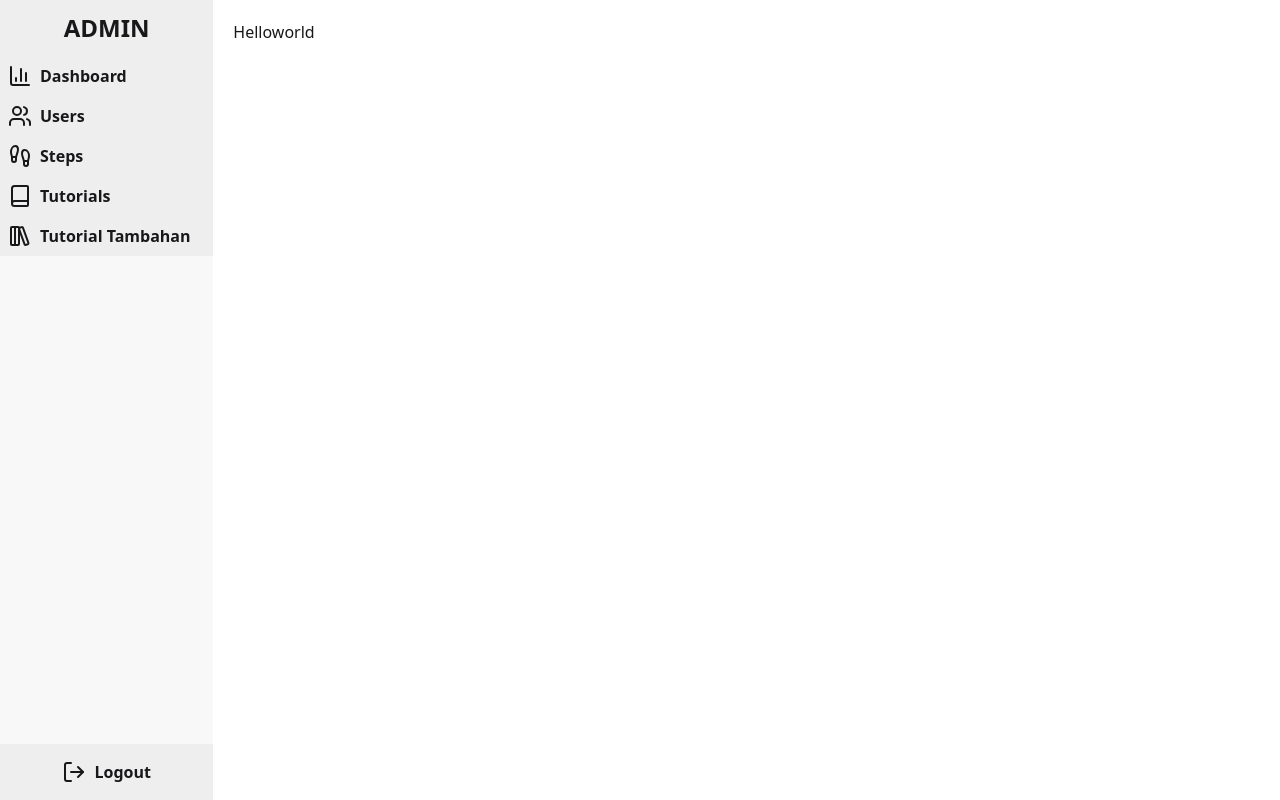
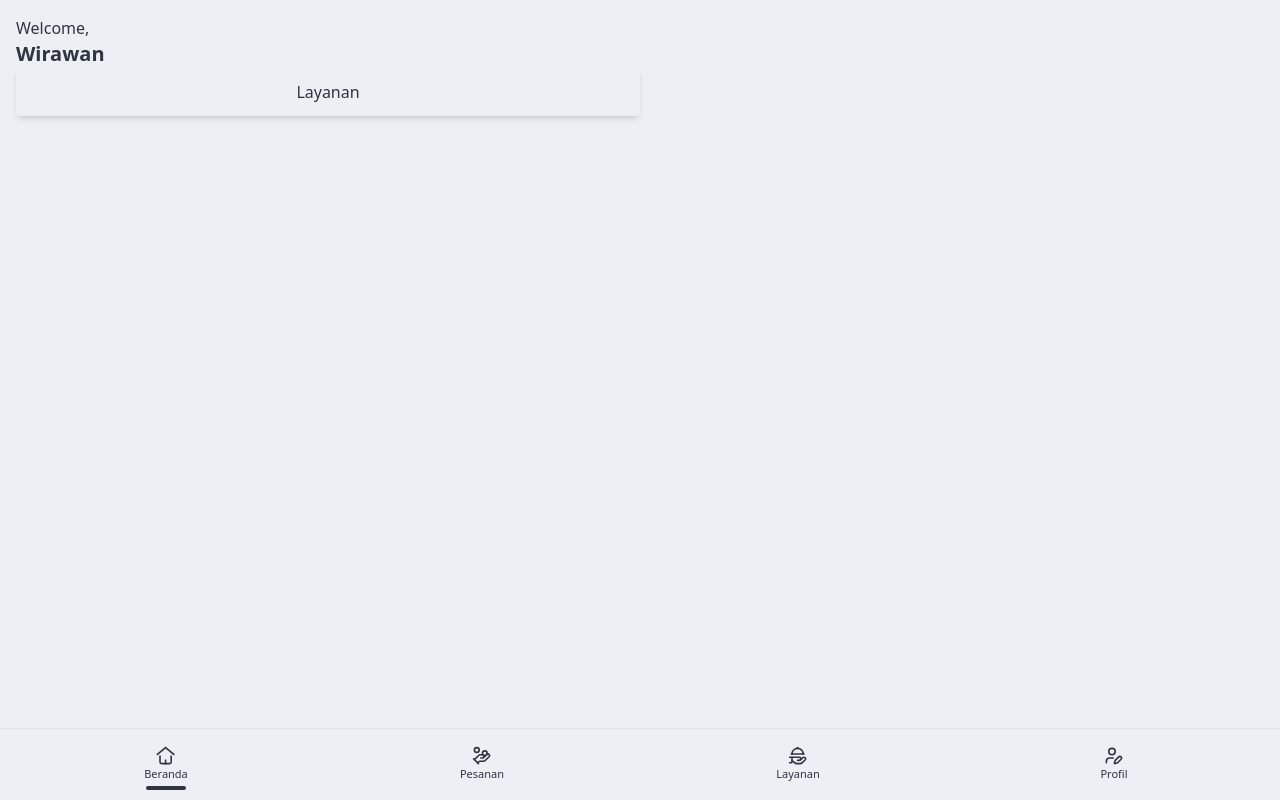
Before and after one commit to wirawanmahardika/laundry-frontend, a React (Vite) app: page / in a window 1280 px wide. Built offline with nearby package versions, Linux system fonts and the light colour scheme.

Commit message:
update: navigation ui update

```diff
--- a/src/App.tsx
+++ b/src/App.tsx
@@ -2,6 +2,9 @@ import Layout from "./components/Layout";
 import Home from "./pages/Home";
 import { createBrowserRouter, createRoutesFromElements, Route, RouterProvider } from "react-router-dom";
 import Login from "./pages/Login";
+import Pesanan from "./pages/Pesanan";
+import Profil from "./pages/Profile";
+import Layanan from "./pages/Layanan";
 
 const router = createBrowserRouter(
   createRoutesFromElements(
@@ -9,6 +12,9 @@ const router = createBrowserRouter(
       <Route path="/login" element={<Login />} />
       <Route path="/" element={<Layout />}>
         <Route index element={<Home />} />
+        <Route path="pesanan" element={<Pesanan />} />
+        <Route path="profil" element={<Profil />} />
+        <Route path="layanan" element={<Layanan />} />
       </Route>
     </>
   )
--- a/src/components/Layout.tsx
+++ b/src/components/Layout.tsx
@@ -1,11 +1,35 @@
-import { Outlet } from "react-router-dom";
-import Sidebar from "./Navbar";
+import { HandCoins, HandPlatter, UserPen } from "lucide-react";
+import { NavLink, Outlet, useMatches } from "react-router-dom";
 
 export default function Layout() {
+    const matches = useMatches()
+
+
     return <div className="flex h-screen">
-        <Sidebar />
-        <div className="w-full p-5">
+        <div className="grow p-4">
             <Outlet />
+        </div>
+
+        <div className="dock dock-lg shrink-0">
+            <NavLink to={"/"} className={`${matches[matches.length - 1].pathname === "/" && "dock-active"}`}>
+                <svg className="size-[1.2em]" xmlns="http://www.w3.org/2000/svg" viewBox="0 0 24 24"><g fill="currentColor" strokeLinejoin="miter" strokeLinecap="butt"><polyline points="1 11 12 2 23 11" fill="none" stroke="currentColor" stroke-miterlimit="10" strokeWidth="2"></polyline><path d="m5,13v7c0,1.105.895,2,2,2h10c1.105,0,2-.895,2-2v-7" fill="none" stroke="currentColor" strokeLinecap="square" stroke-miterlimit="10" strokeWidth="2"></path><line x1="12" y1="22" x2="12" y2="18" fill="none" stroke="currentColor" strokeLinecap="square" stroke-miterlimit="10" strokeWidth="2"></line></g></svg>
+                <span className="dock-label">Beranda</span>
+            </NavLink>
+
+            <NavLink to={"/pesanan"} className={`${matches[matches.length - 1].pathname === "/pesanan" && "dock-active"}`}>
+                <HandCoins className="size-[1.2em]" />
+                <span className="dock-label">Pesanan</span>
+            </NavLink>
+
+            <NavLink to={"/layanan"} className={`${matches[matches.length - 1].pathname === "/layanan" && "dock-active"}`}>
+                <HandPlatter className="size-[1.2em]" />
+                <span className="dock-label">Layanan</span>
+            </NavLink>
+
+            <NavLink to={"/profil"} className={`${matches[matches.length - 1].pathname === "/profil" && "dock-active"}`}>
+                <UserPen className="size-[1.2em]" />
+                <span className="dock-label">Profil</span>
+            </NavLink>
         </div>
     </div>
 }
--- a/src/components/Modal.tsx
+++ /dev/null
@@ -1,18 +0,0 @@
-export default function ModalConfirmation({ id, message, clickAction }: { id: string; message: string; clickAction: () => void }) {
-    return <dialog id={id} className="modal modal-bottom sm:modal-middle">
-        <div className="modal-box">
-            <h3 className="font-bold text-lg text-center">{message}</h3>
-            <div className="mt-5">
-                <form method="dialog" className="flex justify-center gap-x-5">
-                    <button className="btn btn-error">Tidak</button>
-                    <button onClick={clickAction} className="btn btn-success">Ya</button>
-                </form>
-            </div>
-        </div>
-    </dialog>
-}
-
-export function openModal(id: string) {
-    const modal: any = document.getElementById(id)
-    if (modal) { modal.showModal() }
-}
--- a/src/components/Navbar.tsx
+++ /dev/null
@@ -1,107 +0,0 @@
-import { ArrowLeft, BarChart3, Book, Footprints, LibraryBig, LogOut, Users } from "lucide-react"
-import { useState, type JSX } from "react"
-import { motion } from 'framer-motion'
-import { NavLink, useNavigate } from "react-router-dom"
-import ModalConfirmation, { openModal } from "./Modal"
-
-
-
-export default function Sidebar() {
-    const navigate = useNavigate()
-    const navigations: { title: string; icon: JSX.Element, to?: string; navs?: any[] }[] = [
-        {
-            title: "Dashboard",
-            to: "/",
-            icon: <BarChart3 />
-        },
-        {
-            title: "Users",
-            to: "/user",
-            icon: <Users />
-        },
-        {
-            title: "Steps",
-            to: "/step",
-            icon: <Footprints />
-        },
-        {
-            title: "Tutorials",
-            to: "/tutorial",
-            icon: <Book />
-        },
-        {
-            title: "Tutorial Tambahan",
-            to: "/tutorial-tambahan",
-            icon: <LibraryBig />
-        },
-    ]
-
-    const logout = () => {
-        localStorage.removeItem("token")
-        localStorage.removeItem("role")
-        navigate('/login')
-    }
-
-    return <div className="shrink-0 basis-1/6 h-full bg-base-200 flex flex-col">
-        <div className="p-3 bg-base-300 text-center font-bold text-2xl">ADMIN</div>
-
-        {navigations.map((n, i) => {
-            if (n.navs) return <NavDropDown key={i} title={n.title} navigations={n.navs} />
-            if (n.to) return <Nav key={i} icon={n.icon} title={n.title} to={n.to} />
-        })}
-
-        <div onClick={() => openModal('navbar-modal')} className="bg-base-300 p-4 cursor-pointer hover:bg-base-100 mt-auto">
-            <div className="flex gap-x-2 items-center justify-center">
-                <LogOut />
-                <span className="font-semibold">Logout</span>
-            </div>
-        </div>
-
-        <ModalConfirmation id="navbar-modal" message="Yakin ingin logout?" clickAction={logout} />
-    </div>
-}
-
-const Nav = ({ title, to, icon }: { title: string; to: string; icon: JSX.Element }) => {
-    return <NavLink to={to} className="bg-base-300 p-2 cursor-pointer hover:bg-base-100 ">
-        <div className="flex gap-x-2 items-center">
-            {icon}
-            <span className="font-semibold mr-auto">{title}</span>
-        </div>
-    </NavLink>
-}
-
-const NavDropDown = ({ title, navigations }: { title: string; navigations: { name: string; to: string; }[] }) => {
-    const [open, setOpen] = useState(false)
-
-    let height: string = "0";
-    switch (navigations.length) {
-        case 1:
-            height = "2.5rem"
-            break;
-        case 2:
-            height = "4.5rem"
-            break;
-        case 3:
-            height = "6rem"
-            break;
-        default:
-            break;
-    }
-
-    return <>
-        <div className="bg-base-300 p-2 cursor-pointer hover:bg-base-100 ">
-            <div onClick={() => setOpen(p => !p)} className="flex gap-x-2 items-center">
-                <BarChart3 />
-                <span className="font-semibold mr-auto">{title}</span>
-                <motion.div animate={{ rotate: open ? '-90deg' : "0deg" }} >
-                    <ArrowLeft />
-                </motion.div>
-            </div>
-        </div>
-        <motion.div animate={{ height: open ? height : 0 }} className="h-24 overflow-hidden">
-            <div className="h-full p-2 pl-10 font-medium flex flex-col gap-y-1">
-                {navigations.map((n, i) => <NavLink key={i} className={"hover:text-gray-500"} to={n.to}>{n.name}</NavLink>)}
-            </div>
-        </motion.div>
-    </>
-}
--- a/src/index.css
+++ b/src/index.css
@@ -1,5 +1,5 @@
 @import "tailwindcss";
 
 @plugin "daisyui" {
-  themes: light --default, dark --prefersdark;
+  themes: nord --default, dark;
 }
--- a/src/pages/Home.tsx
+++ b/src/pages/Home.tsx
@@ -1,3 +1,16 @@
 export default function Home() {
-    return <div>Helloworld</div>
+    return <div className="flex flex-col">
+        <div>
+            <span className="block">Welcome,</span>
+            <span className="font-semibold text-xl block">Wirawan</span>
+        </div>
+
+        <div className="grid grid-cols-2">
+            <div className="shadow-md rounded p-3 flex flex-col items-center">
+                <img src="" alt="" />
+                <span>Layanan</span>
+            </div>
+
+        </div>
+    </div>
 }
--- /dev/null
+++ b/src/pages/Layanan.tsx
@@ -0,0 +1,5 @@
+export default function Layanan() {
+    return <div className="flex flex-col">
+        layanan
+    </div>
+}
--- /dev/null
+++ b/src/pages/Pesanan.tsx
@@ -0,0 +1,6 @@
+export default function Pesanan() {
+    return <div className="flex flex-col">
+        pesanan
+
+    </div>
+}
--- /dev/null
+++ b/src/pages/Profile.tsx
@@ -0,0 +1,5 @@
+export default function Profil() {
+    return <div className="flex flex-col">
+        Profile
+    </div>
+}
```
Also changed, not shown: design.txt (added), 2 other files (tests, documents, lock files or other folders).
